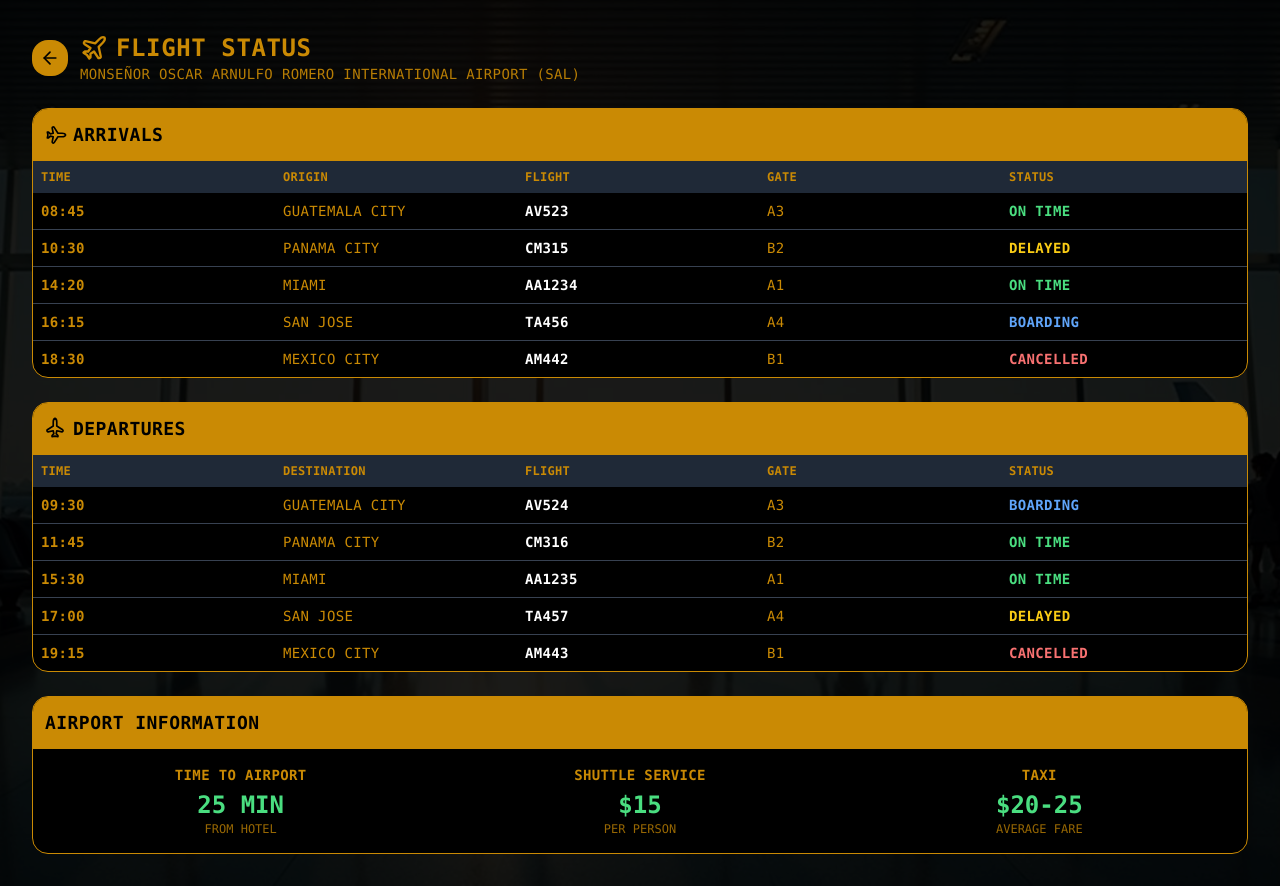
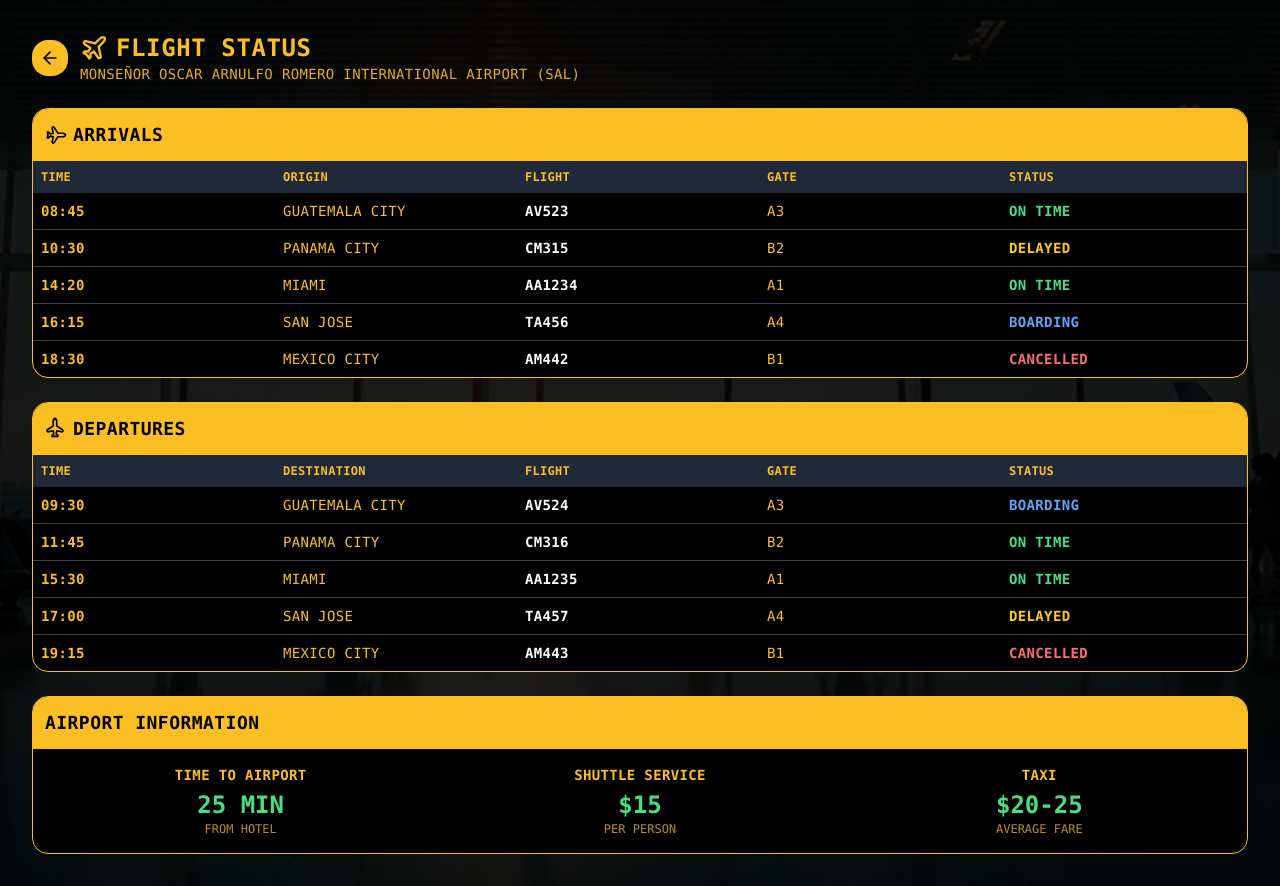
Before and after one commit to carlospena11/tv-app-builder, a React (Vite) app: page /flight-status in a window 1280 px wide. Built offline with nearby package versions, Linux system fonts and the light colour scheme.

Commit message:
Refactor Flight Status page
Adjusted colors on the Flight Status page to reduce the intensity of orange and make it less prominent.

```diff
--- a/src/pages/FlightStatus.tsx
+++ b/src/pages/FlightStatus.tsx
@@ -119,11 +119,11 @@ const FlightStatus = () => {
         <div className="flex items-center gap-3 mb-6">
           <button
             onClick={() => navigate("/")}
-            className="p-2 bg-yellow-600 text-black rounded-lg hover:bg-yellow-500 transition-colors"
+            className="p-2 bg-amber-400 text-black rounded-lg hover:bg-amber-300 transition-colors"
           >
             <ArrowLeft className="w-5 h-5" />
           </button>
-          <div className="text-yellow-600">
+          <div className="text-amber-400">
             <h1 className="text-2xl font-bold flex items-center gap-2 uppercase tracking-wide">
               <Plane className="w-7 h-7" />
               FLIGHT STATUS
@@ -134,8 +134,8 @@ const FlightStatus = () => {
 
         <div className="space-y-6">
           {/* Arrivals */}
-          <div className="bg-black border border-yellow-600 rounded-lg overflow-hidden">
-            <div className="bg-yellow-600 text-black p-3">
+          <div className="bg-black border border-amber-400 rounded-lg overflow-hidden">
+            <div className="bg-amber-400 text-black p-3">
               <div className="flex items-center gap-2">
                 <Plane className="w-5 h-5 rotate-45" />
                 <h2 className="text-lg font-bold uppercase tracking-wide">ARRIVALS</h2>
@@ -143,7 +143,7 @@ const FlightStatus = () => {
             </div>
 
             {/* Header */}
-            <div className="bg-gray-800 p-2 grid grid-cols-5 gap-3 text-yellow-600 font-bold uppercase tracking-wide text-xs">
+            <div className="bg-gray-800 p-2 grid grid-cols-5 gap-3 text-amber-400 font-bold uppercase tracking-wide text-xs">
               <div>TIME</div>
               <div>ORIGIN</div>
               <div>FLIGHT</div>
@@ -154,7 +154,7 @@ const FlightStatus = () => {
             {/* Flights */}
             <div className="divide-y divide-gray-700">
               {arrivals.map((flight, index) => (
-                <div key={index} className="p-2 grid grid-cols-5 gap-3 text-yellow-600 uppercase tracking-wide hover:bg-gray-900 transition-colors text-sm">
+                <div key={index} className="p-2 grid grid-cols-5 gap-3 text-amber-400 uppercase tracking-wide hover:bg-gray-900 transition-colors text-sm">
                   <div className="font-bold">{flight.time}</div>
                   <div>{flight.origin}</div>
                   <div className="text-white font-bold">{flight.flight}</div>
@@ -168,8 +168,8 @@ const FlightStatus = () => {
           </div>
 
           {/* Departures */}
-          <div className="bg-black border border-yellow-600 rounded-lg overflow-hidden">
-            <div className="bg-yellow-600 text-black p-3">
+          <div className="bg-black border border-amber-400 rounded-lg overflow-hidden">
+            <div className="bg-amber-400 text-black p-3">
               <div className="flex items-center gap-2">
                 <Plane className="w-5 h-5 -rotate-45" />
                 <h2 className="text-lg font-bold uppercase tracking-wide">DEPARTURES</h2>
@@ -177,7 +177,7 @@ const FlightStatus = () => {
             </div>
 
             {/* Header */}
-            <div className="bg-gray-800 p-2 grid grid-cols-5 gap-3 text-yellow-600 font-bold uppercase tracking-wide text-xs">
+            <div className="bg-gray-800 p-2 grid grid-cols-5 gap-3 text-amber-400 font-bold uppercase tracking-wide text-xs">
               <div>TIME</div>
               <div>DESTINATION</div>
               <div>FLIGHT</div>
@@ -188,7 +188,7 @@ const FlightStatus = () => {
             {/* Flights */}
             <div className="divide-y divide-gray-700">
               {departures.map((flight, index) => (
-                <div key={index} className="p-2 grid grid-cols-5 gap-3 text-yellow-600 uppercase tracking-wide hover:bg-gray-900 transition-colors text-sm">
+                <div key={index} className="p-2 grid grid-cols-5 gap-3 text-amber-400 uppercase tracking-wide hover:bg-gray-900 transition-colors text-sm">
                   <div className="font-bold">{flight.time}</div>
                   <div>{flight.destination}</div>
                   <div className="text-white font-bold">{flight.flight}</div>
@@ -203,22 +203,22 @@ const FlightStatus = () => {
         </div>
 
         {/* Airport Info */}
-        <div className="mt-6 bg-black border border-yellow-600 rounded-lg overflow-hidden">
-          <div className="bg-yellow-600 text-black p-3">
+        <div className="mt-6 bg-black border border-amber-400 rounded-lg overflow-hidden">
+          <div className="bg-amber-400 text-black p-3">
             <h3 className="text-lg font-bold uppercase tracking-wide">AIRPORT INFORMATION</h3>
           </div>
           <div className="p-4 grid grid-cols-3 gap-4 text-center">
-            <div className="text-yellow-600">
+            <div className="text-amber-400">
               <h4 className="font-bold text-sm uppercase tracking-wide mb-1">TIME TO AIRPORT</h4>
               <p className="text-2xl font-bold text-green-400">25 MIN</p>
               <p className="text-xs opacity-75 uppercase">FROM HOTEL</p>
             </div>
-            <div className="text-yellow-600">
+            <div className="text-amber-400">
               <h4 className="font-bold text-sm uppercase tracking-wide mb-1">SHUTTLE SERVICE</h4>
               <p className="text-2xl font-bold text-green-400">$15</p>
               <p className="text-xs opacity-75 uppercase">PER PERSON</p>
             </div>
-            <div className="text-yellow-600">
+            <div className="text-amber-400">
               <h4 className="font-bold text-sm uppercase tracking-wide mb-1">TAXI</h4>
               <p className="text-2xl font-bold text-green-400">$20-25</p>
               <p className="text-xs opacity-75 uppercase">AVERAGE FARE</p>
```
